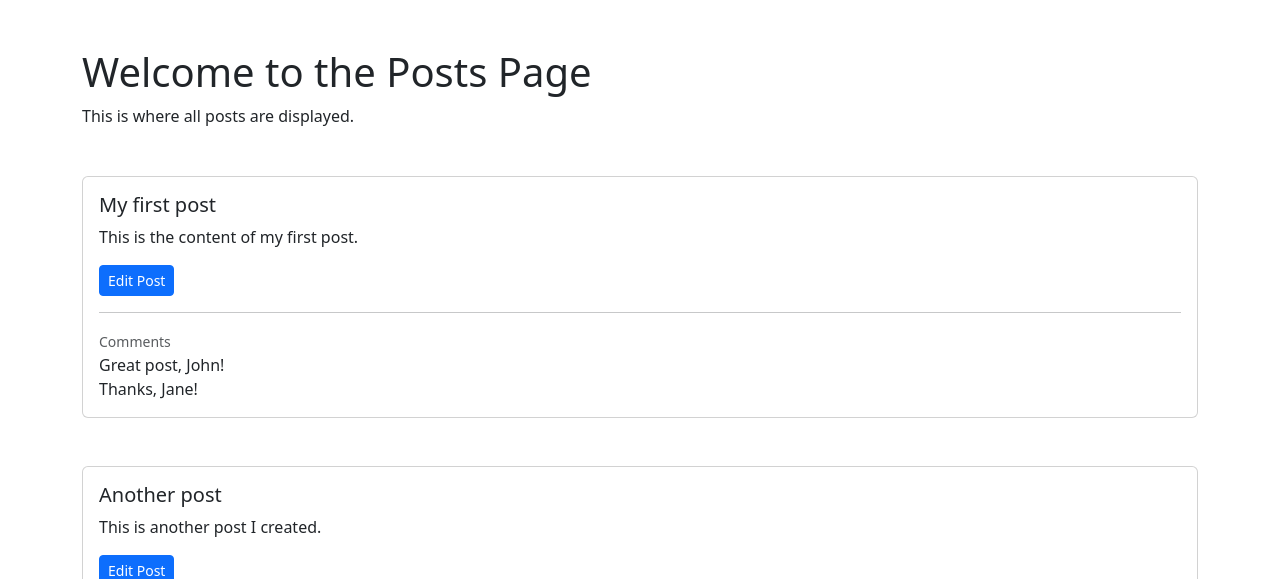
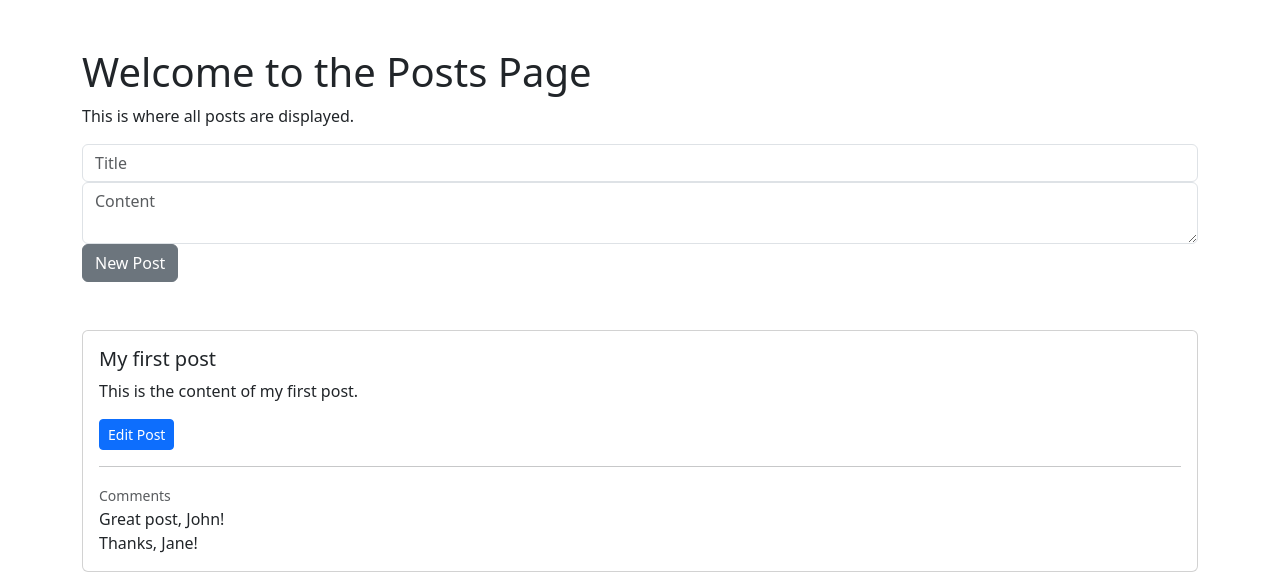
Before and after one commit to voidranjer/htmx-flask-crudapp, a Flask app: page /posts in a window 1280 px wide. Shown: the part 56-635 px from the top of the page. Run offline with Flask 3, Linux system fonts and the light colour scheme; some libraries are stand-ins or nearby versions.

Commit message:
New Post

```diff
--- a/server.py
+++ b/server.py
@@ -86,7 +86,7 @@ def home():
   return render_template('index.html', urls=urls)
 
 
-@app.route('/posts')
+@app.route('/posts', methods=['GET', 'POST'])
 def posts():
   if request.method == "GET":
     raw_id = request.args.get('id')
@@ -97,6 +97,20 @@ def posts():
     if not post_exists(raw_id):
       abort(404)
     post = get_post(raw_id)
+    return render_template('posts/_show.html', post=post)
+
+  elif request.method == "POST":
+    title = request.form.get('title')
+    content = request.form.get('content')
+    post_id = len(db['posts']) + 1
+    post = {
+      'id': post_id,
+      'userId': 1,
+      'title': title,
+      'content': content,
+      'comments': [],
+    }
+    db['posts'].insert(0, post)
     return render_template('posts/_show.html', post=post)
 
 @app.route('/new-post')
--- a/templates/posts/index.html
+++ b/templates/posts/index.html
@@ -12,6 +12,12 @@
   <h1>Welcome to the Posts Page</h1>
   <p>This is where all posts are displayed.</p>
 
+  <form hx-post="{{ url_for('posts') }}" class="children-mb-1" hx-target="next .card" hx-swap="beforebegin">
+    <input type="text" name="title" placeholder="Title" class="form-control"/>
+    <textarea name="content" placeholder="Content" class="form-control"></textarea>
+    <input type="submit" value="New Post" class="btn btn-secondary" />
+  </form>
+
   {% for post in db['posts'] %}
     <div hx-target="this" hx-swap="innerHTML">
       <div hx-trigger="load" hx-get="{{ url_for('posts', id=post.id) }}"></div>
```
Also changed, not shown: README.txt.
